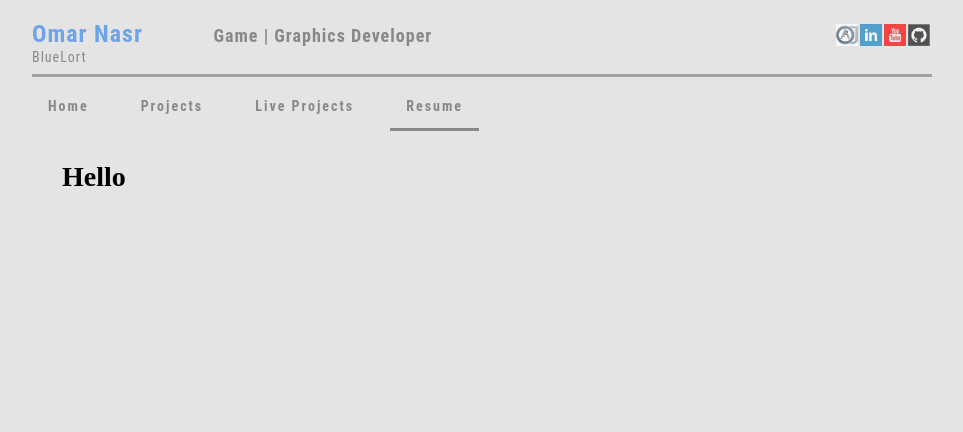
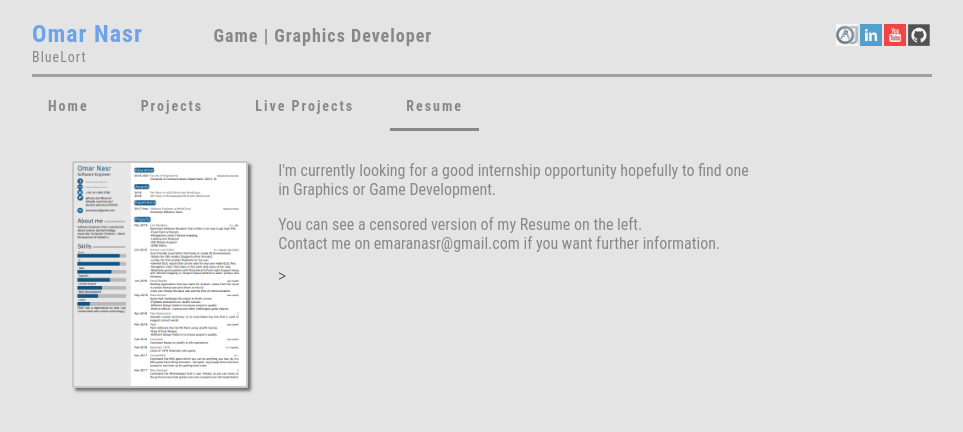
Before and after one commit to BlueLort/Profile, a website: page index.html in a window 1280 px wide. Both pictures are taken after a click on the link "Resume". Shown: the whole page, without its empty margins (158-1121 px from the left). Drawn offline with Linux system fonts and the light colour scheme.

Commit message:
updating css and adding resume content

```diff
--- a/content/home.html
+++ b/content/home.html
@@ -1,9 +1,9 @@
 <h1 class="font" style="color: rgb(108, 163, 235)">Hello !</h1>
 <p class="font paragraphs">Welcome to my Online Profile.</p>
-<p class="font paragraphs">I'm Omar Faculty of Engineering student at Alexandria University(Should be graduated by 2021),Major: Computer & Communications Engineering.</p>
+<p class="font paragraphs">I'm Omar<br>Faculty of Engineering student at Alexandria University(Should be graduated by 2021)<br>Major: Computer & Communications Engineering.</p>
 <p class="font paragraphs">I'm passionate about science and technology in general and a huge Computer Graphics & Game Development enthusiast.</p>
 <p class="font paragraphs">You may find Graphics or Games projects on my Github profile and here is a playlist for some of them on Youtube. </p>
 <div class="video">
-        <iframe width="670" height="400" src="https://www.youtube.com/embed/videoseries?list=PLX-tsaoOGQ3z2xdb5QTq-05ICWYf-Ea9T" frameborder="0" allow="accelerometer; autoplay; encrypted-media; gyroscope; picture-in-picture" allowfullscreen></iframe>
+        <iframe src="https://www.youtube.com/embed/videoseries?list=PLX-tsaoOGQ3z2xdb5QTq-05ICWYf-Ea9T" frameborder="0" allow="accelerometer; autoplay; encrypted-media; gyroscope; picture-in-picture" allowfullscreen></iframe>
 </div>
 <hr>
--- a/content/resume.html
+++ b/content/resume.html
@@ -1 +1,12 @@
-<h1>Hello</h1>
+<div id="resume" >
+        <a href="../pdfs/CV.pdf" target="_blank">
+            <img src="../imgs/previews/cv.PNG" class="img_resume">
+        </a>
+    <p class="font paragraphs">
+        I'm currently looking for a good internship opportunity hopefully to find one in Graphics or Game Development.
+    </p>
+    <p class="font paragraphs">
+            You can see a censored version of my Resume on the left.<br>
+            Contact me on emaranasr@gmail.com if you want further information.
+        </p>
+</div>>
--- a/css/home.css
+++ b/css/home.css
@@ -36,9 +36,10 @@ body {
     font-size: 14px;
 }
 .paragraphs{
-    letter-spacing: 0;
+    letter-spacing: 0px;
     font-size: 16px;
-    font-weight: none;
+    font-weight: normal;
+
 }
 
 #skill {
@@ -106,7 +107,7 @@ body {
     margin-right: 60px;
 }
 
-div.video  {
+div .video  {
     width: 670px;
     height: 400px;
     background-color: rgb(0, 0, 0);
@@ -117,3 +118,27 @@ div.video  {
     box-shadow: 5px 5px 5px rgb(117, 117, 117);
     margin-bottom: 64px;
 }
+div .video iframe{
+    width: 100%;
+    height: 100%;
+}
+    #resume {
+        margin-top: 6px;
+        width: 85%;
+    }
+
+    img.img_resume {
+
+        margin-right: 30px;
+        float: left;
+        margin-left: 10px;
+        border: 2px solid #c8c8c9;
+        box-shadow: 3px 3px 3px rgb(117, 117, 117);
+        border-radius: 2px;
+        width: 25%;
+    }
+
+    .img_resume:hover {
+        opacity: 0.85;
+        cursor: pointer; cursor: hand;
+    }
```
Also changed, not shown: imgs/previews/cv.PNG (added), 1 other file.
